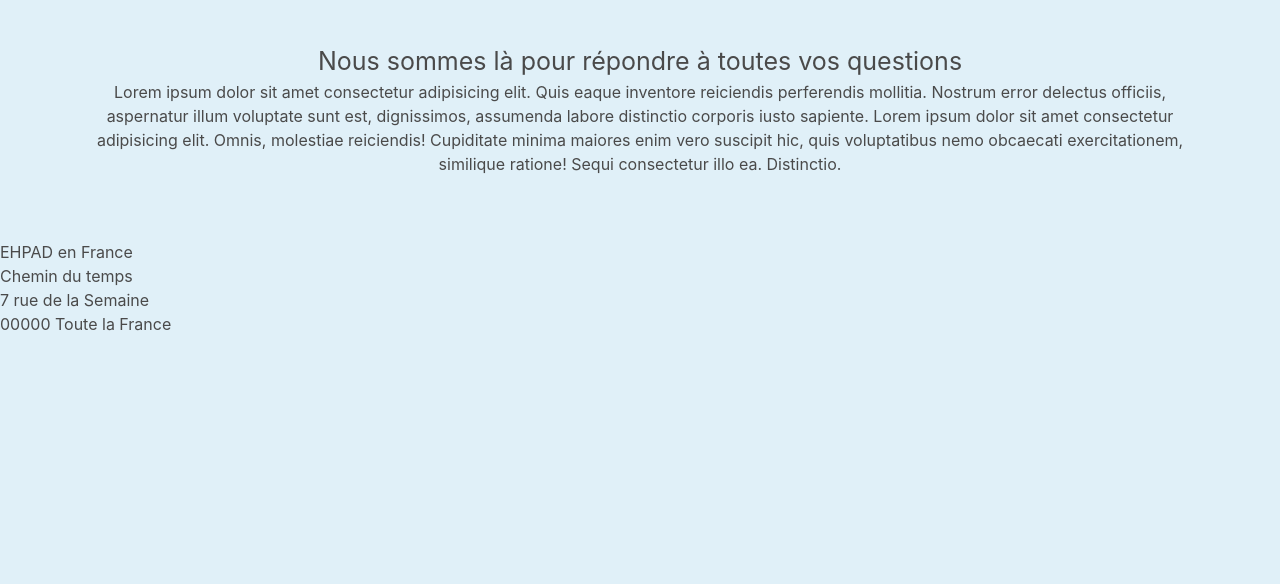
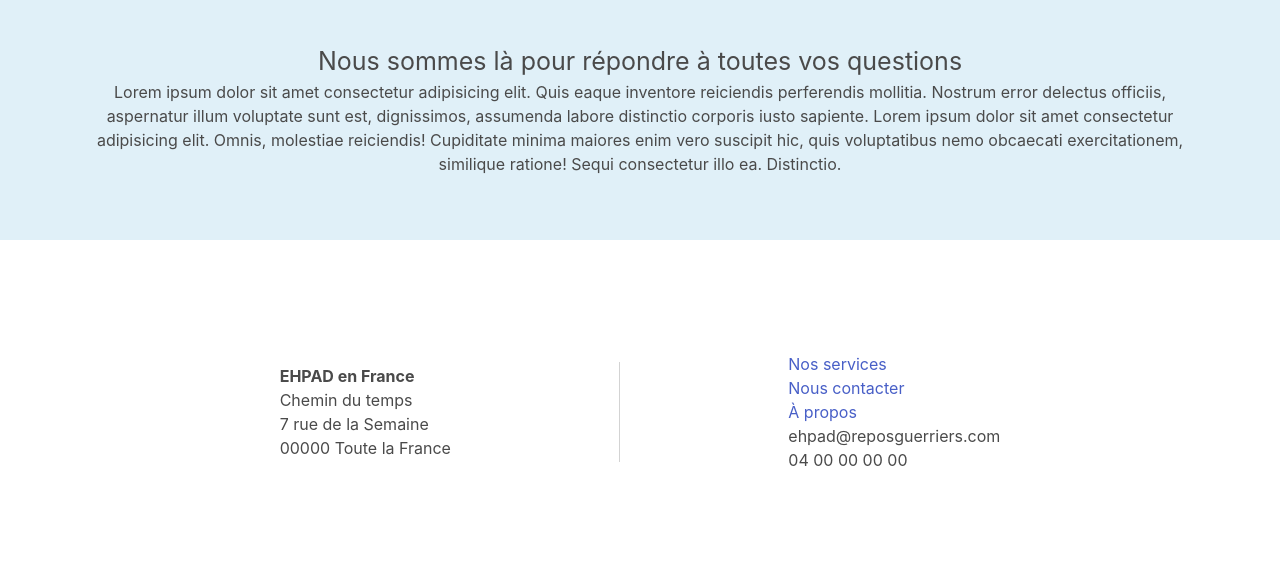
Before and after one commit to CloeCrdr/EHPADdjango, a Django app: page / in a window 1280 px wide. Shown: the part 2168-2752 px from the top of the page. Before the commit the page ends 2499 px from the top, so only its background shows below. Run offline with Django 4.2, Linux system fonts and the light colour scheme.

Commit message:
add footer

```diff
--- a/LiveApp/static/css/style.css
+++ b/LiveApp/static/css/style.css
@@ -8,6 +8,7 @@ body {
 .container {
     width: 100%!important;
     max-width: 100%!important;
+    min-height: 50vh !important;
     max-height: 100%!important;
     height: 100%!important;
     margin-top: 8.6rem;
@@ -138,4 +139,21 @@ section  p {
 }
 
 footer {
+    background-color: white;
+    padding: 7rem;
+    display: flex;
+    justify-content: space-evenly;
+    align-items: center;
 }
+
+footer div h4 {
+    font-weight: bold;
+    font-size: 16px;
+}
+
+footer div.separator {
+    border-left: 1px solid lightgrey;
+    height: 40%;
+    min-height: 100px;
+    width: 2px;
+}
--- a/LiveApp/templates/LiveApp/base.html
+++ b/LiveApp/templates/LiveApp/base.html
@@ -19,8 +19,8 @@
         <div class="infos">Nous contacter : 04 00 00 00 00</div>
         <div class="nav">
             <a {% if request.path == '/' %}class="active"{% endif %} href="{% url "LiveApp:home" %}">Accueil</a>
-            <a {% if request.path == '/services/' %}class="active"{% endif %} href="/services/">Nos services</a>
-            <a {% if request.path == '/a-propos/' %}class="active"{% endif %} href="/a-propos/">À propos</a>
+            <a {% if request.path == '/services/' %}class="active"{% endif %} href="{% url "LiveApp:services" %}">Nos services</a>
+            <a {% if request.path == '/a-propos/' %}class="active"{% endif %} href="{% url "LiveApp:about" %}">À propos</a>
             <a {% if request.path == '/contact/' %}class="active"{% endif %} href="{% url "LiveApp:contact" %}">Contact</a>
         </div>
     </nav>
@@ -36,6 +36,14 @@
         7 rue de la Semaine<br/>
         00000 Toute la France</p>
     </div>
+    <div class="separator"><br/></div>
+    <div>
+      <a href="">Nos services</a><br/>
+      <a href="">Nous contacter</a><br/>
+      <a href="">À propos</a><br/>
+      ehpad@reposguerriers.com<br/>
+      04 00 00 00 00
+    </div>
   </footer>
 </body>
 
--- /dev/null
+++ b/requirements.txt
@@ -0,0 +1,3 @@
+pip install django
+pip install mysql-connector-python
+pip install python-dotenv
```
